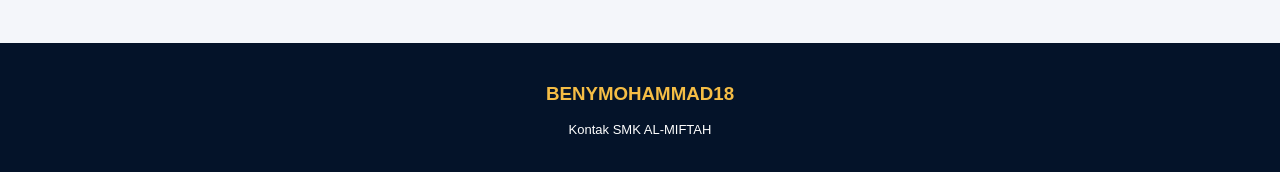
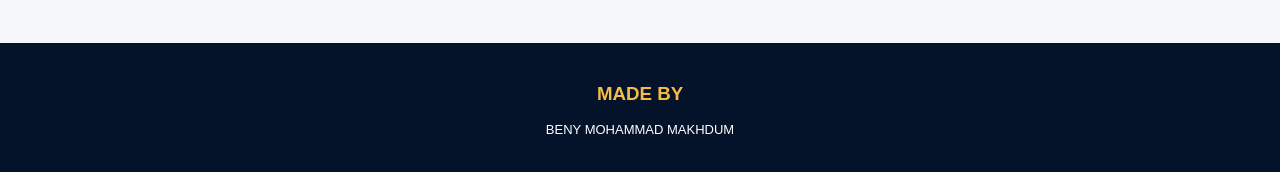
Before and after one commit to benymohammad/Benymohammad.github.io, a plain HTML site: page kontak.html in a window 1280 px wide. Shown: the part 1314-1486 px from the top of the page. Drawn offline with Linux system fonts and the light colour scheme.

Commit message:
Update kontak.html

```diff
--- a/kontak.html
+++ b/kontak.html
@@ -56,8 +56,8 @@
 </section>
 
 <footer>
-    <h3>BENYMOHAMMAD18</h3>
-    <p>Kontak SMK AL-MIFTAH</p>
+    <h3>MADE BY</h3>
+    <p>BENY MOHAMMAD MAKHDUM</p>
 </footer>
 
 </body>
```
